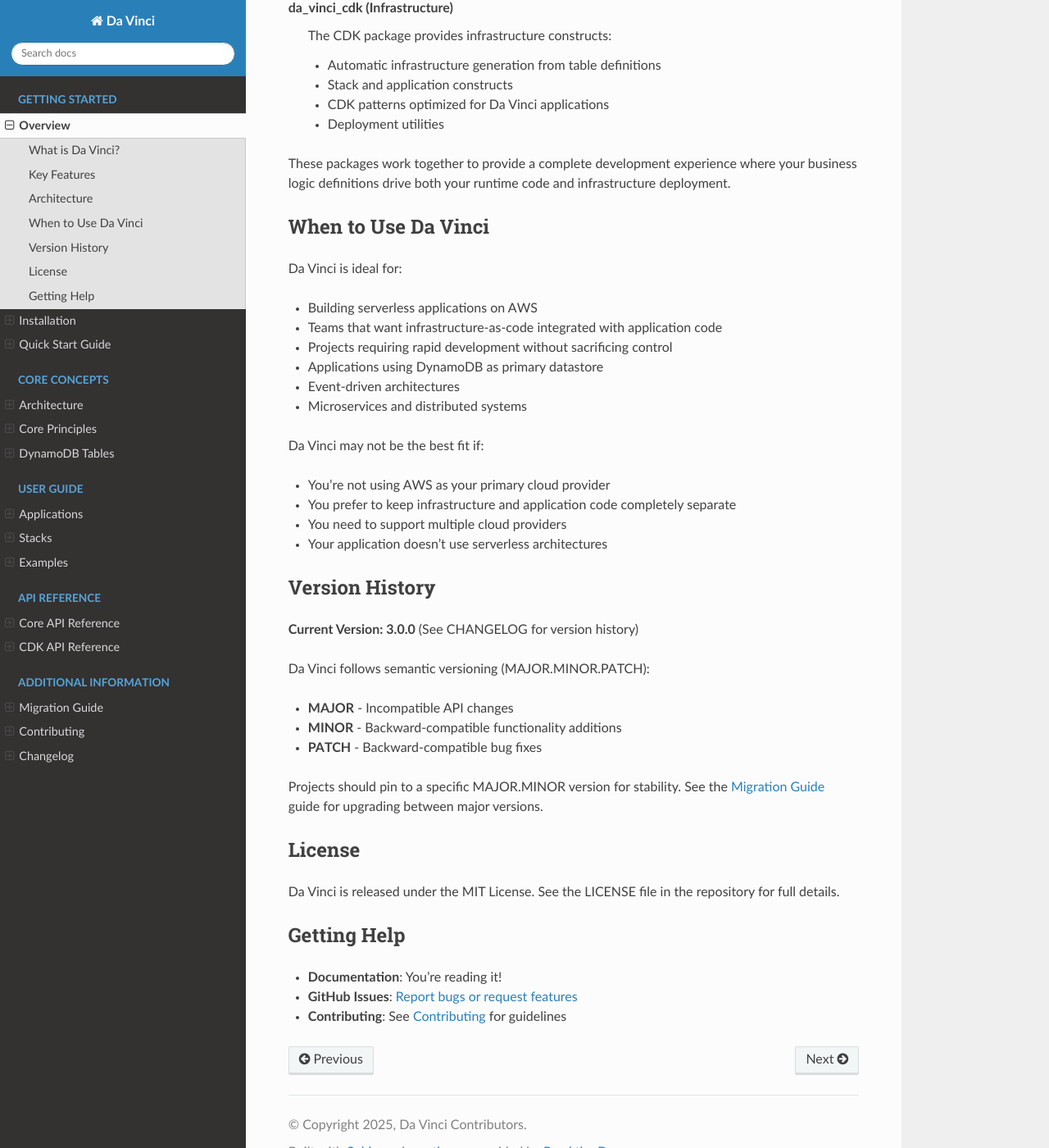
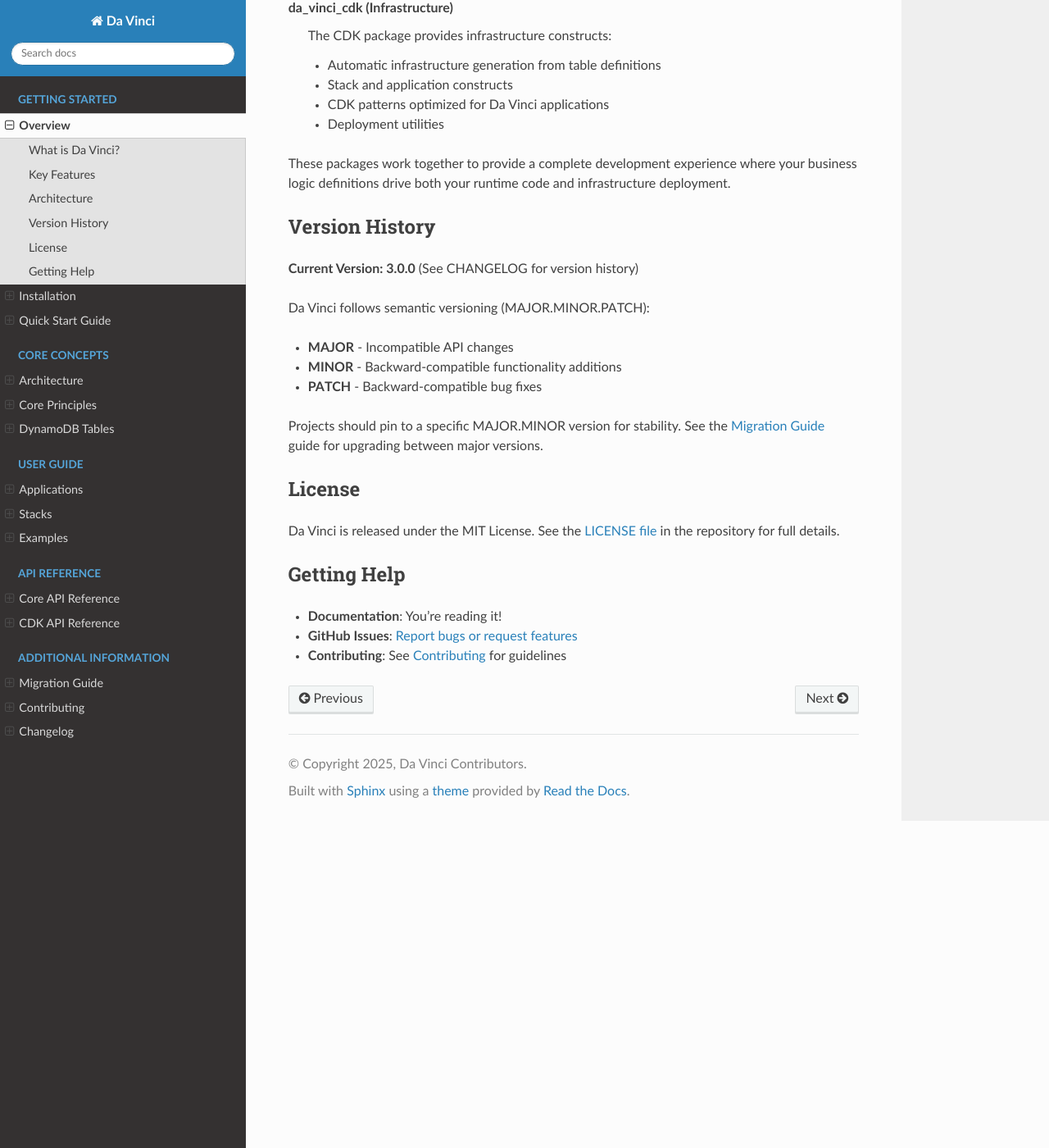
Before and after one commit to jarosser06/da-vinci, a Sphinx documentation site: the page built from docs/overview.rst, in a window 1280 px wide and 1400 px high, scrolled down 1276 px. Shown: the whole window at 82% size. Built offline with Sphinx 7.4.7 and the Read the Docs theme 3.1.0, drawn with Linux system fonts in a browser that asks for light colours.

Commit message:
docs: remove marketing language and add license link
Remove subjective marketing language from documentation:
- Remove 'When to Use Da Vinci' section from overview.rst
- Simplify README.md introduction and feature descriptions
- Remove promotional language ('ideal for', 'seamlessly', 'battle-tested')
- Keep technical facts only

Add direct link to LICENSE file in repository from docs.

Changes maintain factual, objective documentation focused on what
the framework does rather than selling its benefits.

🤖 Generated with [Claude Code](https://claude.com/claude-code)

Co-Authored-By: Claude <noreply@anthropic.com>

```diff
--- a/docs/overview.rst
+++ b/docs/overview.rst
@@ -58,25 +58,6 @@ Da Vinci consists of two Python packages:
 
 These packages work together to provide a complete development experience where your business logic definitions drive both your runtime code and infrastructure deployment.
 
-When to Use Da Vinci
----------------------
-
-Da Vinci is ideal for:
-
-- Building serverless applications on AWS
-- Teams that want infrastructure-as-code integrated with application code
-- Projects requiring rapid development without sacrificing control
-- Applications using DynamoDB as primary datastore
-- Event-driven architectures
-- Microservices and distributed systems
-
-Da Vinci may not be the best fit if:
-
-- You're not using AWS as your primary cloud provider
-- You prefer to keep infrastructure and application code completely separate
-- You need to support multiple cloud providers
-- Your application doesn't use serverless architectures
-
 Version History
 ---------------
 
@@ -93,7 +74,7 @@ Projects should pin to a specific MAJOR.MINOR version for stability. See the :do
 License
 -------
 
-Da Vinci is released under the MIT License. See the LICENSE file in the repository for full details.
+Da Vinci is released under the MIT License. See the `LICENSE file <https://github.com/jarosser06/da-vinci/blob/main/LICENSE>`_ in the repository for full details.
 
 Getting Help
 ------------
```
Also changed, not shown: README.md (+9 -12 lines).
